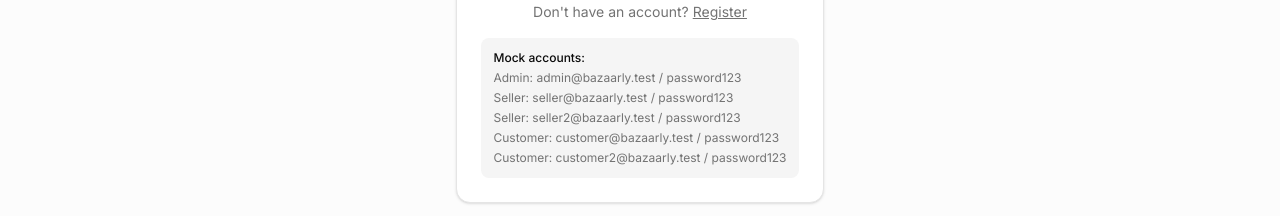
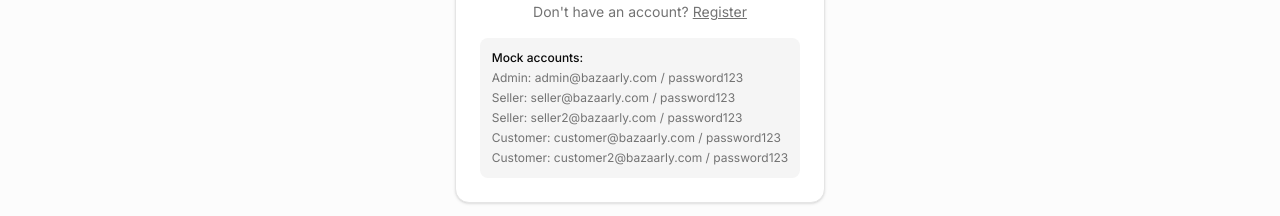
Before and after one commit to hulkmania40/bazaarly, a Next.js app: page /login in a window 1280 px wide. Shown: the part 496-712 px from the top of the page. Built offline with nearby package versions, Linux system fonts and the light colour scheme; no server answers.

Commit message:
update test credetnials

```diff
--- a/app/(auth)/login/page.tsx
+++ b/app/(auth)/login/page.tsx
@@ -78,11 +78,11 @@ export default function LoginPage() {
           </p>
           <div className="mt-4 p-3 rounded-md bg-muted text-xs text-muted-foreground space-y-1">
             <p className="font-medium text-foreground">Mock accounts:</p>
-            <p>Admin: admin@bazaarly.test / password123</p>
-            <p>Seller: seller@bazaarly.test / password123</p>
-            <p>Seller: seller2@bazaarly.test / password123</p>
-            <p>Customer: customer@bazaarly.test / password123</p>
-            <p>Customer: customer2@bazaarly.test / password123</p>
+            <p>Admin: admin@bazaarly.com / password123</p>
+            <p>Seller: seller@bazaarly.com / password123</p>
+            <p>Seller: seller2@bazaarly.com / password123</p>
+            <p>Customer: customer@bazaarly.com / password123</p>
+            <p>Customer: customer2@bazaarly.com / password123</p>
           </div>
         </CardContent>
       </Card>
```
